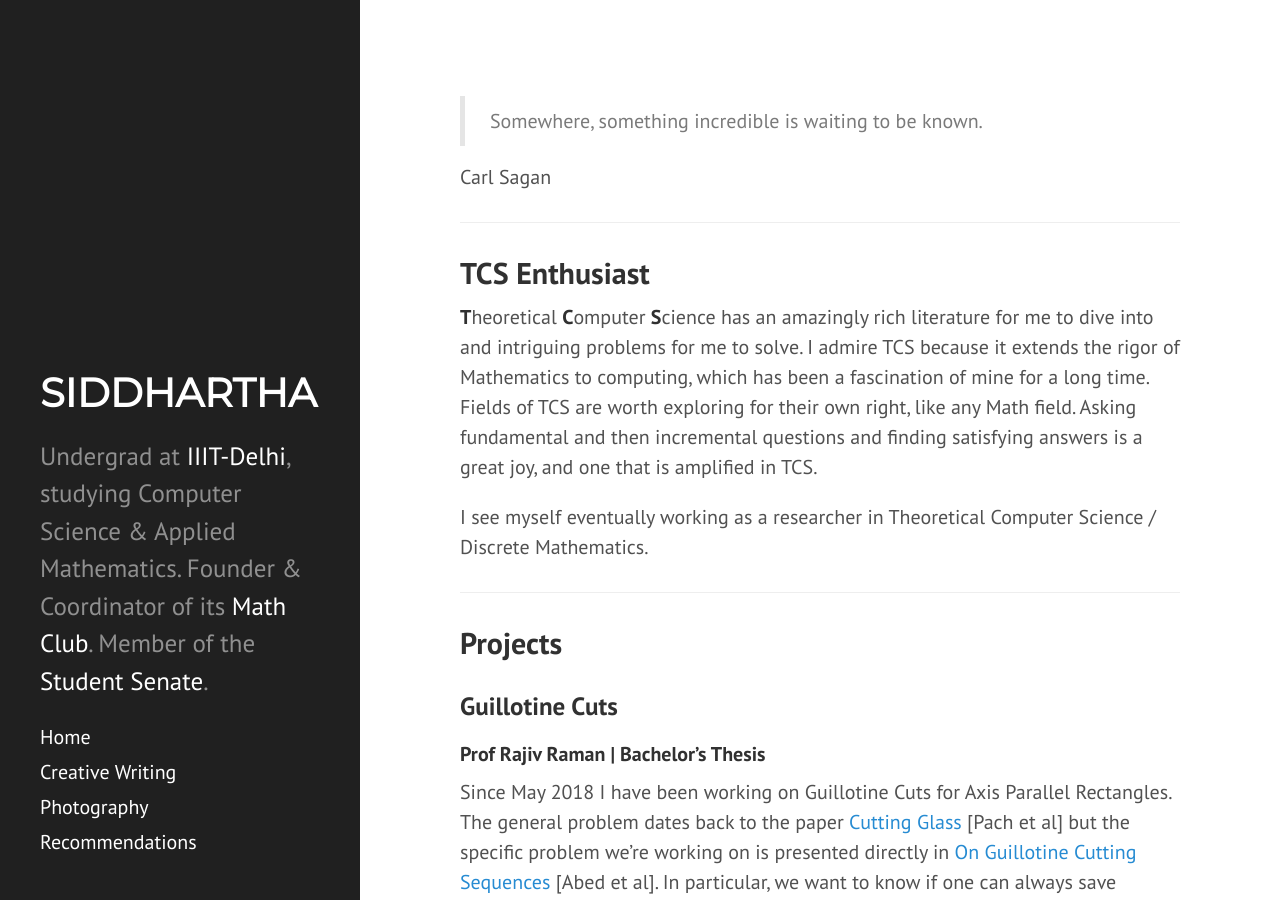
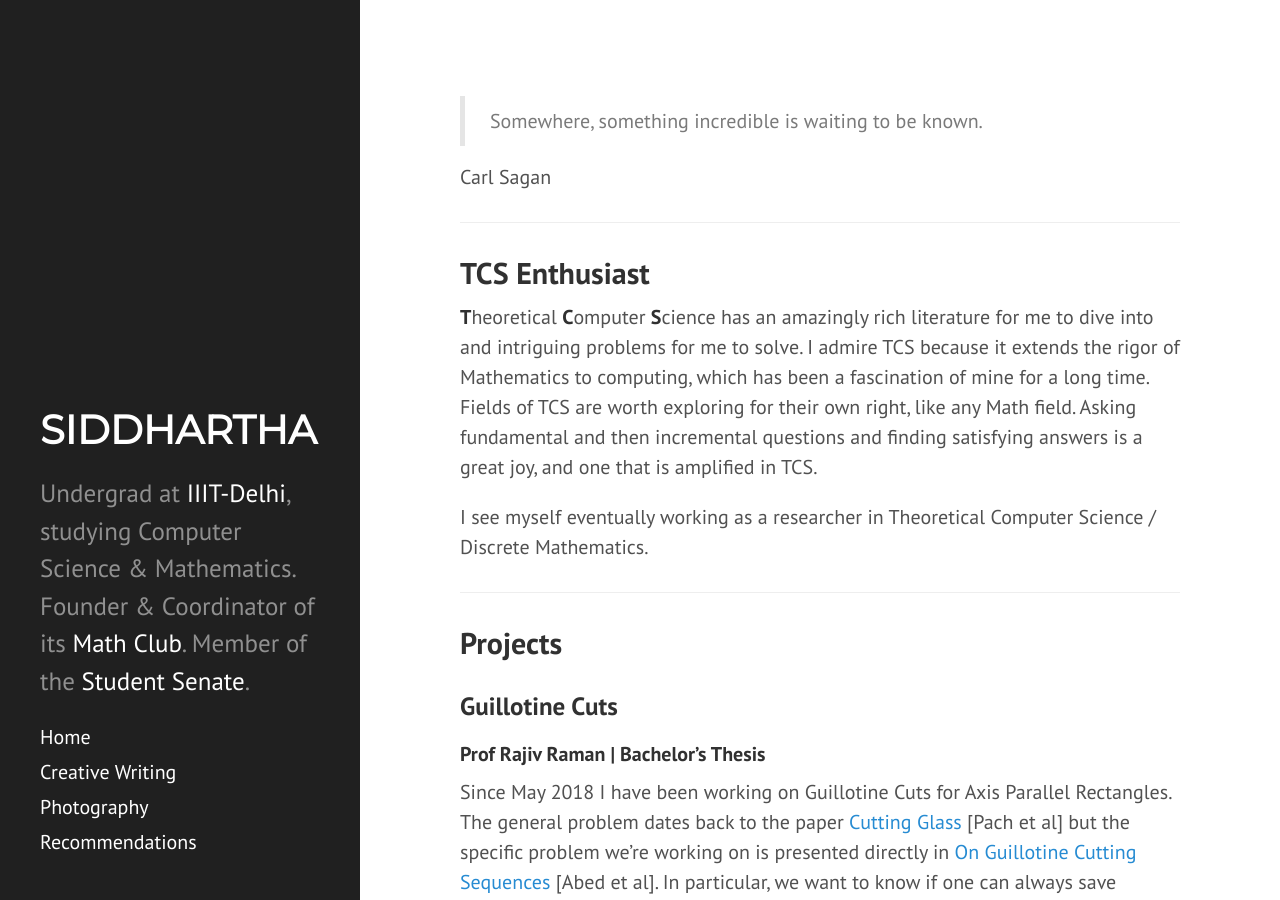
Before and after one commit to siddjai/siddjai.github.io, a Jekyll site: the page built from index.md, in a window 1280 px wide and 900 px high. Built offline with Jekyll 4.4.1, drawn with Linux system fonts in a browser that asks for light colours; nearby versions of some CDN libraries.

Commit message:
Update _config.yml

```diff
--- a/_config.yml
+++ b/_config.yml
@@ -8,7 +8,7 @@
 # Setup
 title:            SIDDHARTHA
 tagline:          'TCS Enthusiast'
-description:      'Undergrad at <a href="http://iiitd.ac.in/" target="_blank">IIIT-Delhi</a>, studying Computer Science & Applied Mathematics. Founder & Coordinator of its <a href="http://bit.ly/EvaristeClub" target="_blank">Math Club</a>. Member of the <a href="http://studentsenate.iiitd.edu.in/" target="_blank">Student Senate</a>.'
+description:      'Undergrad at <a href="http://iiitd.ac.in/" target="_blank">IIIT-Delhi</a>, studying Computer Science & Mathematics. Founder & Coordinator of its <a href="http://bit.ly/EvaristeClub" target="_blank">Math Club</a>. Member of the <a href="http://studentsenate.iiitd.edu.in/" target="_blank">Student Senate</a>.'
 url:              http://sidjain.me
 baseurl:          /
 
```
